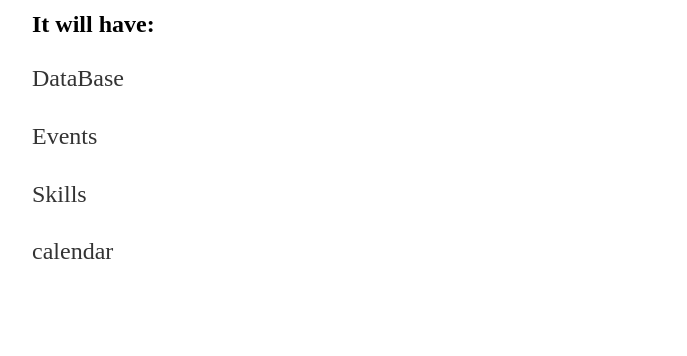
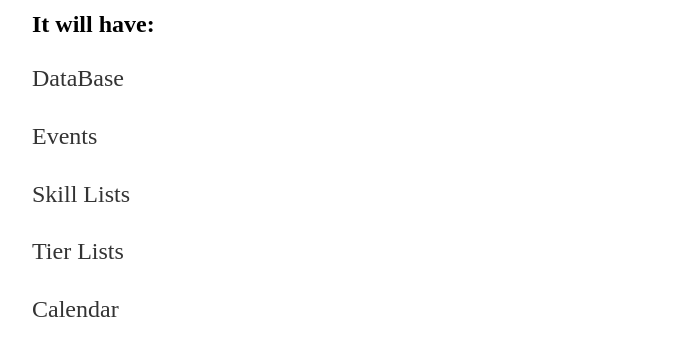
Before and after one commit to OnePieceTS/OnePieceTs.github.io, a plain HTML site: page index.html in a window 1280 px wide. Shown: the part 186-542 px from the top of the page, without its empty margins (160-847 px from the left). Drawn offline with Linux system fonts and the light colour scheme.

Commit message:
Update index.html

```diff
--- a/index.html
+++ b/index.html
@@ -18,8 +18,9 @@
 				<h2>It will have:</h2>
 				<p>DataBase</p>
 				<p>Events</p>
-				<p>Skills</p>
-				<p>calendar</p>
+				<p>Skill Lists</p>
+				<p>Tier Lists</p>
+				<p>Calendar</p>
     		</div><!-- /.blurb -->
 		</div><!-- /.container -->
 	</body>
```
